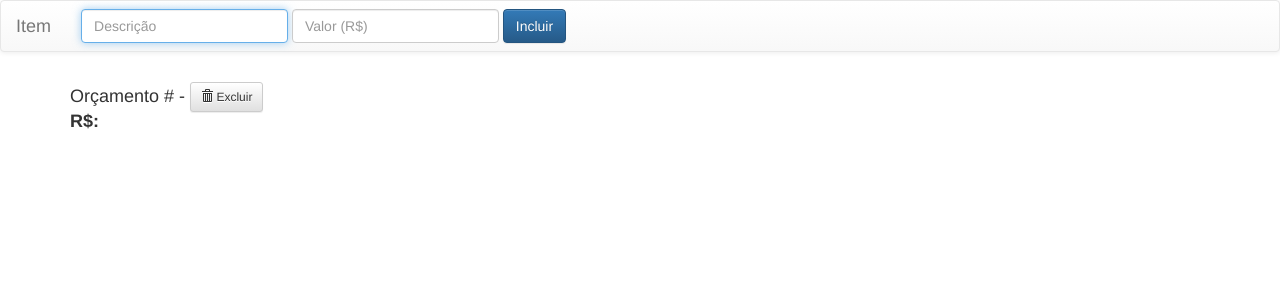
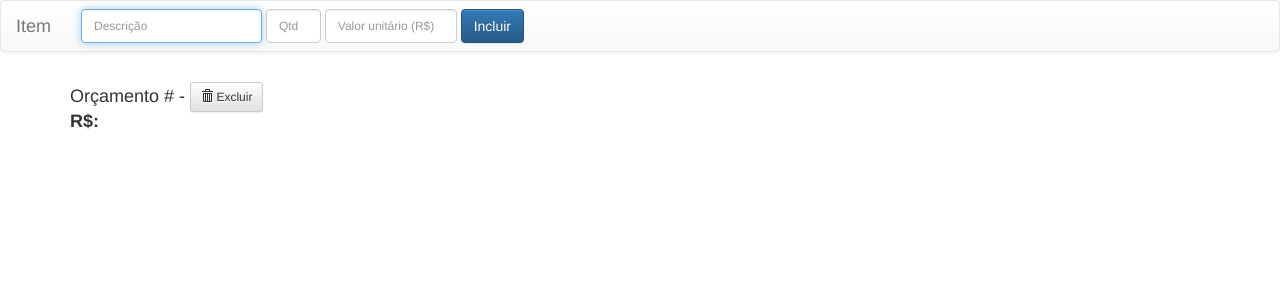
Before and after one commit to rafaeljneves/orcamentoweb, a Django app: template core/templates/core/index.html in a window 1280 px wide. Shown: the top 300 px of the page. Run offline with Django 3.2, Linux system fonts and the light colour scheme; the template is opened without the code that fills it, so the values that code supplies are empty; some libraries are stand-ins or nearby versions.

Commit message:
Incluindo quantidade do item de orçamento

```diff
--- a/core/forms.py
+++ b/core/forms.py
@@ -4,4 +4,4 @@
 class ItemOrcamentoForm(forms.ModelForm):
     class Meta:
         model = ItemOrcamento
-        fields= ["descricao", "valor"]
+        fields= ["descricao", "quantidade", "valor"]
--- a/core/models.py
+++ b/core/models.py
@@ -1,9 +1,9 @@
 from django.db import models
 
-# Create your models here.
 
 class ItemOrcamento(models.Model):
     descricao = models.CharField(max_length=200)
+    quantidade = models.IntegerField( default=1)
     valor = models.DecimalField(
                                 'valor',
                                 max_digits=9,
--- a/core/templates/core/base.html
+++ b/core/templates/core/base.html
@@ -28,6 +28,13 @@
       <a class="navbar-brand" href="#">Item</a>
     </div>
 
+    <style>
+        .form-control
+        {
+            font-size:12px;
+        }
+    </style>
+
     <!-- Collect the nav links, forms, and other content for toggling -->
     <div class="collapse navbar-collapse" id="bs-example-navbar-collapse-1">
         </li>
@@ -35,10 +42,11 @@
       <form class="navbar-form navbar-left" method="POST">
         {% csrf_token %}
         <div class="form-group">
-          <input type="text" class="form-control" placeholder="Descrição" name="descricao" autofocus="autofocus" tabindex="1">
-          <input type="text" class="form-control" placeholder="Valor (R$)" name="valor" tabindex="2">
-            </div>
-        <button type="submit" class="btn btn-primary" tabindex="3">Incluir</button>
+            <input type="text" class="form-control" placeholder="Descrição" name="descricao" autofocus="autofocus" tabindex="1">
+            <input type="text" maxlength="2" size="2" class="form-control" placeholder="Qtd" name="quantidade" tabindex="2">
+            <input type="text" maxlength="10" size="13" class="form-control" placeholder="Valor unitário (R$)" name="valor" tabindex="3">
+        </div>
+        <button type="submit" class="btn btn-primary" tabindex="4">Incluir</button>
       </form>
     </div><!-- /.navbar-collapse -->
   </div><!-- /.container-fluid -->
--- a/core/templates/core/index.html
+++ b/core/templates/core/index.html
@@ -11,6 +11,7 @@
         {% for item in itens %}
            <tr>
             <td>{{ item.descricao }}</td>
+            <td>{{ item.quantidade }}</td>
             <td>{{ item.valor }}</td>
            </tr>
         {% endfor %}
```
